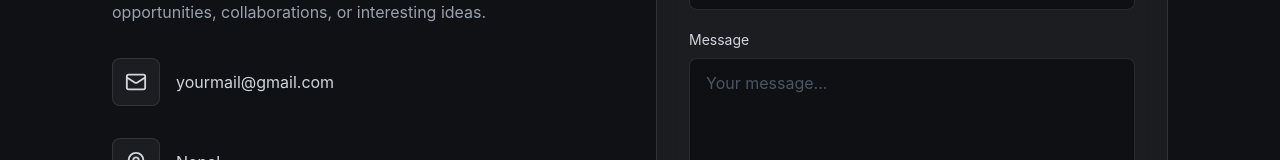
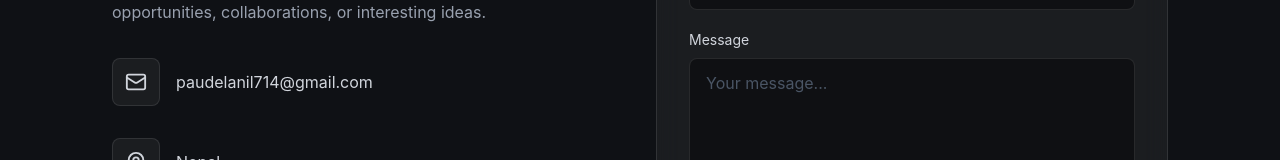
Before and after one commit to anilpdl1/portfolio1, a React app: page / in a window 1280 px wide. Shown: the part 4341-4501 px from the top of the page. Built offline with nearby package versions, Linux system fonts and the light colour scheme; the HTML template or start-up script is replaced by a standard one.

Commit message:
final touch

```diff
--- a/src/components/Footer.jsx
+++ b/src/components/Footer.jsx
@@ -85,7 +85,9 @@
             </a>
 
 <a
-              href="mailto:paudelanil714@gmail.com"
+  href="https://mail.google.com/mail/?view=cm&fs=1&to=paudelanil714@gmail.com"
+  target="_blank"
+  rel="noopener noreferrer"
   aria-label="Email"
   className="rounded-full border border-white/10 bg-white/5 p-3 text-gray-400 transition-all duration-300 hover:-translate-y-1 hover:border-white/20 hover:bg-white/10 hover:text-white"
 >
--- a/src/sections/Contact.jsx
+++ b/src/sections/Contact.jsx
@@ -15,7 +15,7 @@
     const data = new FormData(form);
 
     try {
-      const response = await fetch("https://formspree.io/f/xnpqawap", {
+      const response = await fetch("https://formspree.io/f/xnpqawap ", {
         method: "POST",
         body: data,
         headers: {
@@ -70,14 +70,14 @@
 
             {/* Email */}
             <a
-              href="mailto:paudelanil714mail@gmail.com"
+              href="https://mail.google.com/mail/?view=cm&fs=1&to=paudelanil714@gmail.com" target='_blank'
               className="flex items-center gap-4 text-gray-300 transition hover:text-white"
             >
               <div className="rounded-lg border border-white/10 bg-white/5 p-3">
                 <Mail size={22} />
               </div>
 
-              <span>yourmail@gmail.com</span>
+              <span>paudelanil714@gmail.com</span>
             </a>
 
             {/* Location */}
```
Lines whose indentation alone changed are shown as unchanged.
